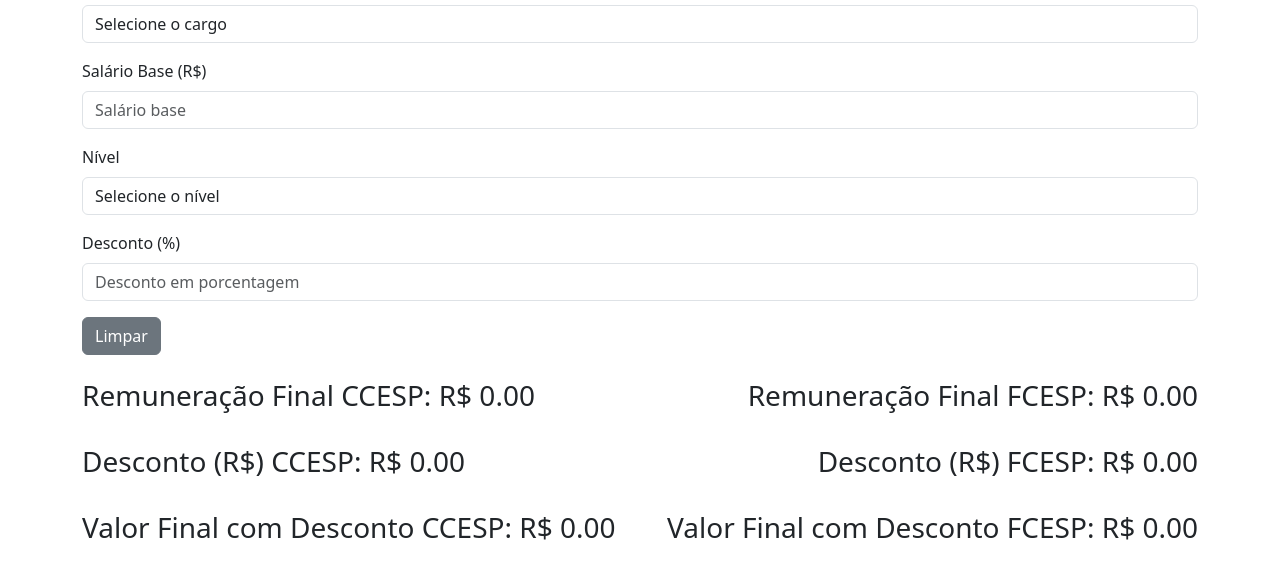
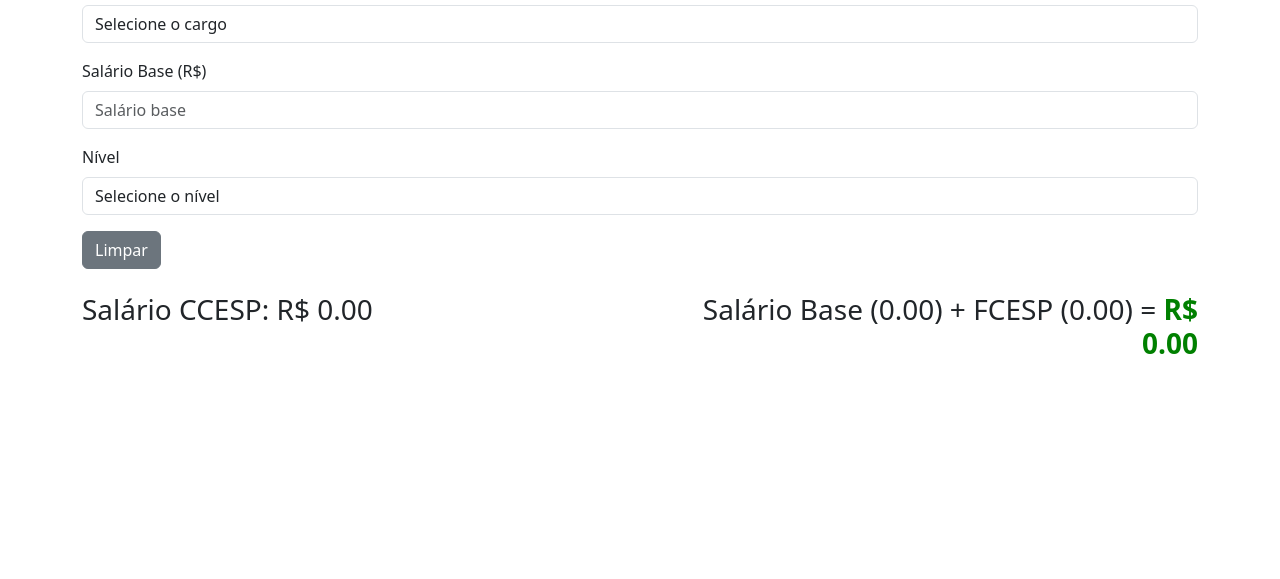
Before and after one commit to jfzanato/calculadora, a plain HTML site: page index.html in a window 1280 px wide. Both pictures are taken after a click on the button "Limpar". Shown: the part 121-700 px from the top of the page. Drawn offline with nearby package versions, Linux system fonts and the light colour scheme.

Commit message:
Update index.html

```diff
--- a/index.html
+++ b/index.html
@@ -5,6 +5,17 @@
     <meta name="viewport" content="width=device-width, initial-scale=1.0">
     <title>Calculadora de Remuneração</title>
     <link href="https://cdn.jsdelivr.net/npm/bootstrap@5.3.0/dist/css/bootstrap.min.css" rel="stylesheet">
+    <style>
+        .error-message {
+            color: red;
+            font-size: 0.875em;
+            margin-top: 0.25em;
+        }
+        .total-value {
+            font-weight: bold;
+            color: green;
+        }
+    </style>
 </head>
 <body>
     <div class="container mt-5">
@@ -12,21 +23,23 @@
         <form id="salaryForm">
             <div class="mb-3">
                 <label for="jobTitle" class="form-label">Cargo de Origem</label>
-                <select class="form-control" id="jobTitle" onchange="updateBaseSalary()" required>
+                <select class="form-control" id="jobTitle" required>
                     <option value="" disabled selected>Selecione o cargo</option>
                     <option value="2098.58">OFICIAL ADMINISTRATIVO</option>
                     <option value="3252.73">ANALISTA ADMINISTRATIVO</option>
                     <option value="3252.73">ANALISTA DE TECNOLOGIA</option>
                     <option value="personalizado">Personalizado</option>
                 </select>
+                <div id="jobTitleError" class="error-message"></div>
             </div>
             <div class="mb-3">
                 <label for="baseSalary" class="form-label">Salário Base (R$)</label>
-                <input type="number" class="form-control" id="baseSalary" placeholder="Salário base" oninput="updateRemuneration()">
+                <input type="number" class="form-control" id="baseSalary" placeholder="Salário base">
+                <div id="baseSalaryError" class="error-message"></div>
             </div>
             <div class="mb-3">
                 <label for="level" class="form-label">Nível</label>
-                <select class="form-control" id="level" onchange="updateRemuneration()">
+                <select class="form-control" id="level">
                     <option value="" disabled selected>Selecione o nível</option>
                     <option value="2966.00|1779.80">Nível 1</option>
                     <option value="3707.50|2224.50">Nível 2</option>
@@ -37,49 +50,51 @@
                     <option value="7415.00|4449.00">Nível 7</option>
                     <option value="8156.50|4938.80">Nível 8</option>
                 </select>
+                <div id="levelError" class="error-message"></div>
             </div>
-            <div class="mb-3">
-                <label for="discount" class="form-label">Desconto (%)</label>
-                <input type="number" class="form-control" id="discount" placeholder="Desconto em porcentagem" onchange="updateRemuneration()">
-            </div>
-            <button type="button" class="btn btn-secondary" onclick="clearForm()">Limpar</button>
+            <button type="button" class="btn btn-secondary" id="clearButton">Limpar</button>
         </form>
         <div class="row mt-4">
             <div class="col-md-6">
-                <h3>Remuneração Final CCESP: R$ <span id="finalSalaryCCESP">0.00</span></h3>
+                <h3>Salário CCESP: R$ <span id="finalSalaryCCESP">0.00</span></h3>
             </div>
             <div class="col-md-6 text-end">
-                <h3>Remuneração Final FCESP: R$ <span id="finalSalaryFCESP">0.00</span></h3>
-            </div>
-        </div>
-        <div class="row mt-4">
-            <div class="col-md-6">
-                <h3>Desconto (R$) CCESP: R$ <span id="discountValueCCESP">0.00</span></h3>
-            </div>
-            <div class="col-md-6 text-end">
-                <h3>Desconto (R$) FCESP: R$ <span id="discountValueFCESP">0.00</span></h3>
-            </div>
-        </div>
-        <div class="row mt-4">
-            <div class="col-md-6">
-                <h3>Valor Final com Desconto CCESP: R$ <span id="finalValueWithDiscountCCESP">0.00</span></h3>
-            </div>
-            <div class="col-md-6 text-end">
-                <h3>Valor Final com Desconto FCESP: R$ <span id="finalValueWithDiscountFCESP">0.00</span></h3>
+                <h3>
+                    Salário Base (<span id="displayBaseSalary">0.00</span>) + FCESP (<span id="displayFCESP">0.00</span>) =
+                    <span class="total-value">R$ <span id="finalSalaryFCESP">0.00</span></span>
+                </h3>
             </div>
         </div>
     </div>
 
     <script>
+        document.addEventListener('DOMContentLoaded', () => {
+            const jobTitle = document.getElementById('jobTitle');
+            const baseSalary = document.getElementById('baseSalary');
+            const level = document.getElementById('level');
+            const clearButton = document.getElementById('clearButton');
+
+            jobTitle.addEventListener('change', updateBaseSalary);
+            baseSalary.addEventListener('input', updateRemuneration);
+            level.addEventListener('change', updateRemuneration);
+            clearButton.addEventListener('click', clearForm);
+        });
+
         function updateBaseSalary() {
             const jobTitle = document.getElementById('jobTitle').value;
             const baseSalaryInput = document.getElementById('baseSalary');
+            const jobTitleError = document.getElementById('jobTitleError');
+
             if (jobTitle === 'personalizado') {
                 baseSalaryInput.value = '';
                 baseSalaryInput.readOnly = false;
-            } else {
+                jobTitleError.textContent = '';
+            } else if (jobTitle) {
                 baseSalaryInput.value = jobTitle;
                 baseSalaryInput.readOnly = true;
+                jobTitleError.textContent = '';
+            } else {
+                jobTitleError.textContent = 'Por favor, selecione um cargo.';
             }
             updateRemuneration();
         }
@@ -89,21 +104,15 @@
             const level = document.getElementById('level').value.split('|');
             const ccesp = parseFloat(level[0]) || 0;
             const fcesp = parseFloat(level[1]) || 0;
-            const discount = parseFloat(document.getElementById('discount').value) / 100 || 0;
 
             const finalCCESP = ccesp;
             const finalFCESP = baseSalary + fcesp;
-            const discountValueCCESP = finalCCESP * discount;
-            const discountValueFCESP = finalFCESP * discount;
-            const finalValueWithDiscountCCESP = finalCCESP - discountValueCCESP;
-            const finalValueWithDiscountFCESP = finalFCESP - discountValueFCESP;
 
+            // Atualiza os valores exibidos
             document.getElementById('finalSalaryCCESP').textContent = finalCCESP.toFixed(2);
             document.getElementById('finalSalaryFCESP').textContent = finalFCESP.toFixed(2);
-            document.getElementById('discountValueCCESP').textContent = discountValueCCESP.toFixed(2);
-            document.getElementById('discountValueFCESP').textContent = discountValueFCESP.toFixed(2);
-            document.getElementById('finalValueWithDiscountCCESP').textContent = finalValueWithDiscountCCESP.toFixed(2);
-            document.getElementById('finalValueWithDiscountFCESP').textContent = finalValueWithDiscountFCESP.toFixed(2);
+            document.getElementById('displayBaseSalary').textContent = baseSalary.toFixed(2);
+            document.getElementById('displayFCESP').textContent = fcesp.toFixed(2);
         }
 
         function clearForm() {
@@ -111,10 +120,11 @@
             document.getElementById('baseSalary').value = '';
             document.getElementById('finalSalaryCCESP').textContent = '0.00';
             document.getElementById('finalSalaryFCESP').textContent = '0.00';
-            document.getElementById('discountValueCCESP').textContent = '0.00';
-            document.getElementById('discountValueFCESP').textContent = '0.00';
-            document.getElementById('finalValueWithDiscountCCESP').textContent = '0.00';
-            document.getElementById('finalValueWithDiscountFCESP').textContent = '0.00';
+            document.getElementById('displayBaseSalary').textContent = '0.00';
+            document.getElementById('displayFCESP').textContent = '0.00';
+
+            // Limpa mensagens de erro
+            document.querySelectorAll('.error-message').forEach(el => el.textContent = '');
         }
     </script>
 
```
